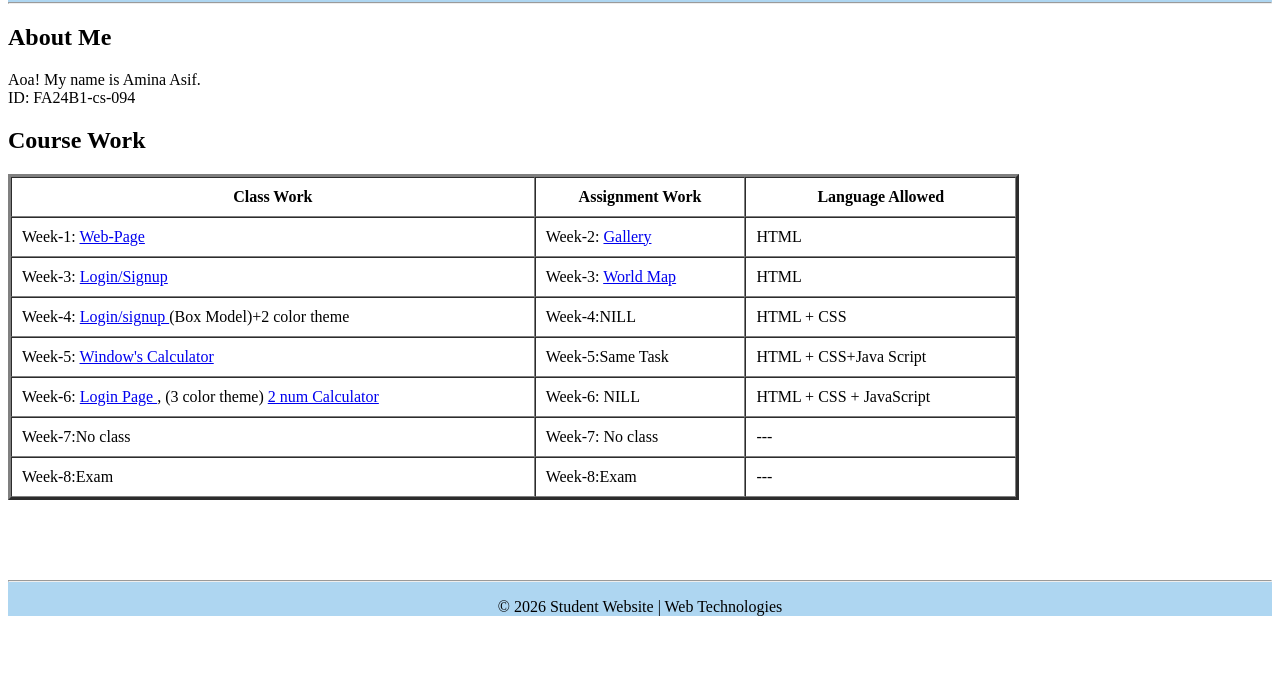
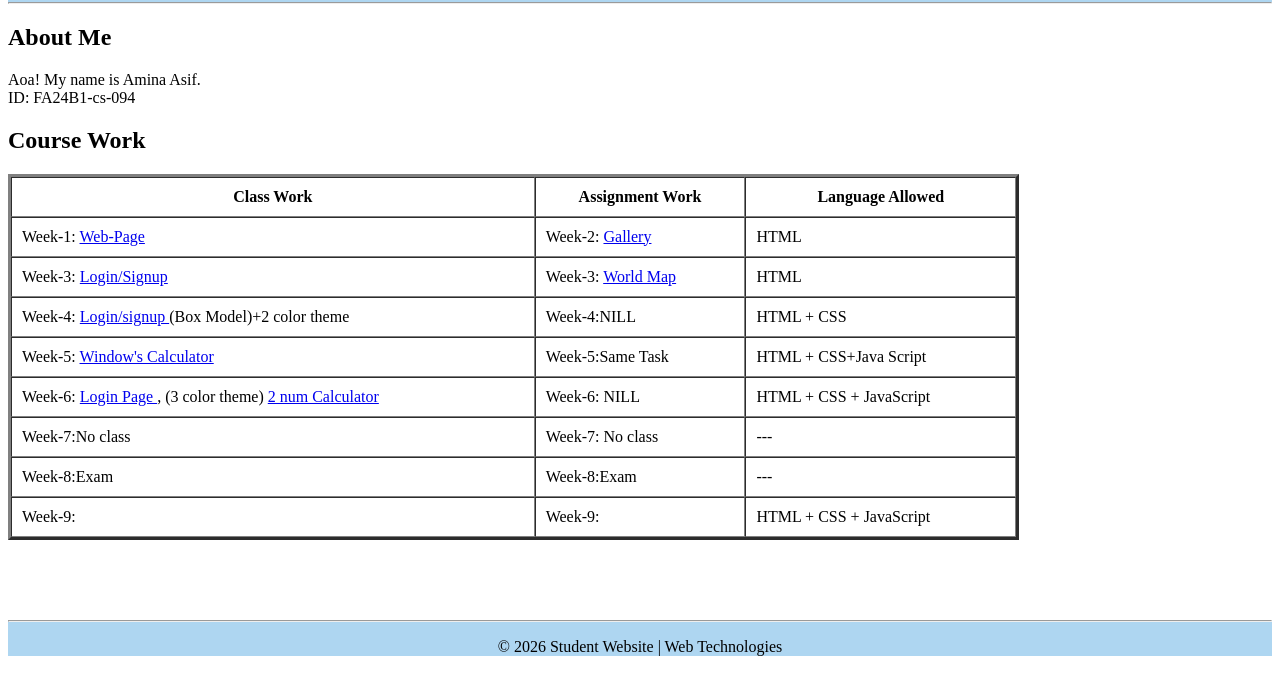
Before and after one commit to Amina-094/mylabwork, a plain HTML site: page index.html in a window 1280 px wide. Shown: the part 104-798 px from the top of the page. Drawn offline with Linux system fonts and the light colour scheme.

Commit message:
Update index.html

```diff
--- a/index.html
+++ b/index.html
@@ -116,7 +116,7 @@ Login/signup
 
     <td>---</td>
 </tr>
- </tr>
+
  <tr>
     <td>
         Week-8:Exam
@@ -128,6 +128,18 @@ Login/signup
 
 
     <td>---</td>
+</tr>
+ <tr>
+    <td>
+        Week-9:
+    </td>
+
+    <td>
+        Week-9:
+    </td>
+
+
+    <td>HTML + CSS + JavaScript</td>
 </tr>
 
     </table>
```
